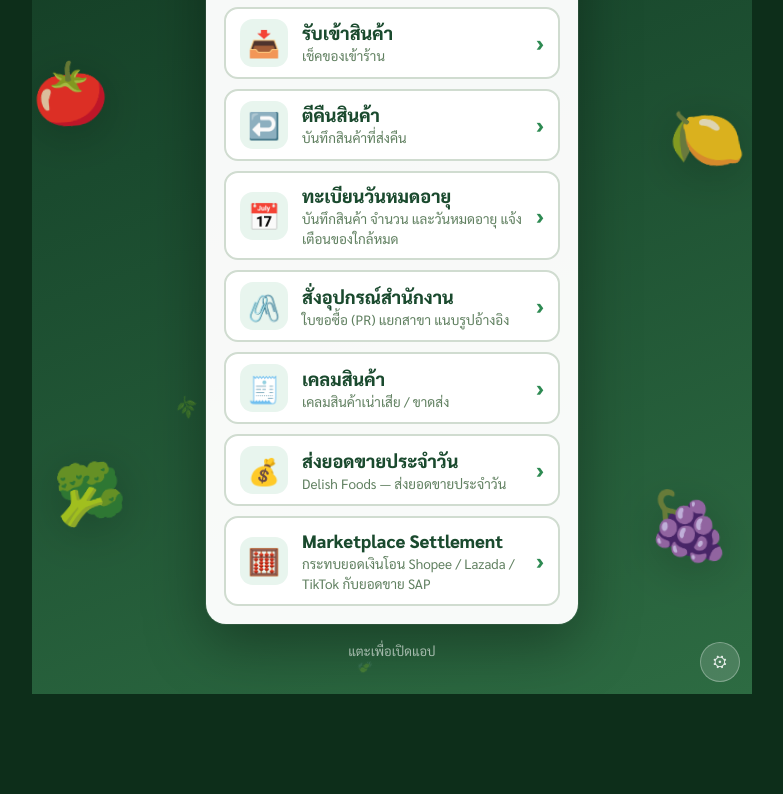
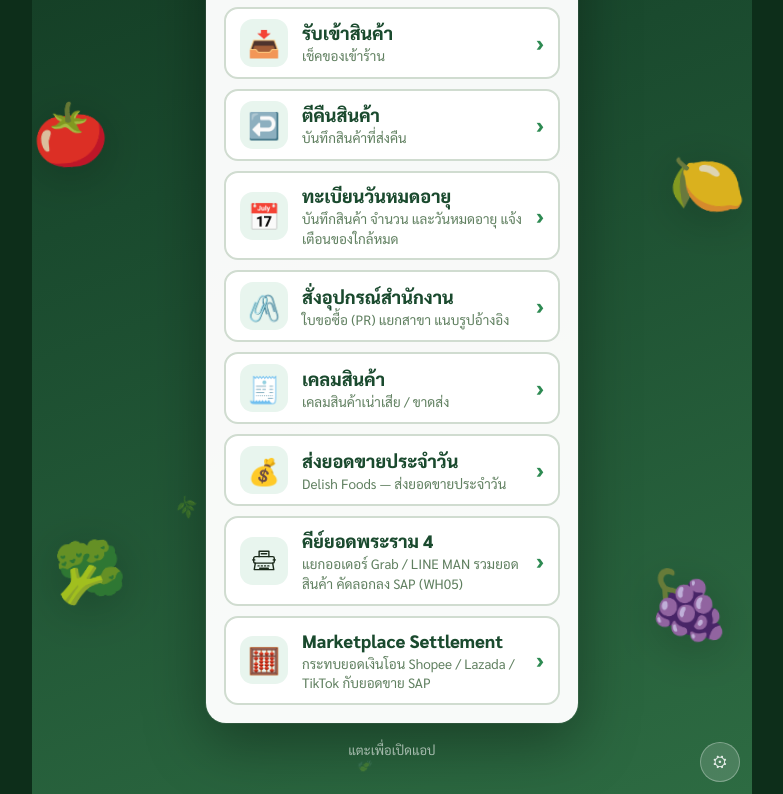
Before and after one commit to suphatsonw-glitch/homepage, a plain HTML site: page index.html in a window 1280 px wide. Shown: the part 424-1218 px from the top of the page, without its empty margins (248-1031 px from the left). Before the commit the page ends 1118 px from the top, so only its background shows below. Drawn offline with Linux system fonts and the light colour scheme.

Commit message:
Add files via upload

```diff
--- a/index.html
+++ b/index.html
@@ -118,6 +118,7 @@ var APPS=[
   {id:"office",name:"สั่งอุปกรณ์สำนักงาน",desc:"ใบขอซื้อ (PR) แยกสาขา แนบรูปอ้างอิง",icon:"🖇️",url:"https://suphatsonw-glitch.github.io/smartofficeb2c/"},
   {id:"claim",name:"เคลมสินค้า",desc:"เคลมสินค้าเน่าเสีย / ขาดส่ง",icon:"🧾",url:"https://script.google.com/macros/s/AKfycbxsL8FEtKZdkLWo76yQDgOSqFUnPjoHyQOL6b4gNB4zJUlm3WintwTmMTGM9DbvvX4/exec"},
   {id:"dailysales",name:"ส่งยอดขายประจำวัน",desc:"Delish Foods — ส่งยอดขายประจำวัน",icon:"💰",url:"https://pcsupervisordelish-sketch.github.io/DailySalesReport/"},
+  {id:"keyrama4",name:"คีย์ยอดพระราม 4",desc:"แยกออเดอร์ Grab / LINE MAN รวมยอดสินค้า คัดลอกลง SAP (WH05)",icon:"<svg viewBox=\"0 0 48 48\" width=\"1em\" height=\"1em\" fill=\"none\" stroke=\"currentColor\" stroke-width=\"2.6\" stroke-linecap=\"round\" stroke-linejoin=\"round\" aria-hidden=\"true\"><path d=\"M15 16V6h18v10\"/><path d=\"M19 10.5h10\"/><rect x=\"5\" y=\"16\" width=\"38\" height=\"12\" rx=\"3\"/><path d=\"M3 22h4M41 22h4\"/><path d=\"M8 28l-2 12h36l-2-12\"/><path d=\"M13 33h2M19 33h2M25 33h2M31 33h2M16 37.5h16\"/></svg>",url:"https://suphatsonw-glitch.github.io/smartkeyrama4b2c/"},
   {id:"marketplace",name:"Marketplace Settlement",desc:"กระทบยอดเงินโอน Shopee / Lazada / TikTok กับยอดขาย SAP",icon:"🧮",url:"https://suphatsonw-glitch.github.io/marketplace-settlement/"}
 ];
 var KEY="hub-links-v2";
@@ -132,7 +133,7 @@ function render(){
     el.className="choice"+(soon?" soon":a.url?"":" empty");
     el.href=a.url||"#";
     el.innerHTML='<div class="ci"></div><div class="ct"><b></b><span></span></div><div class="arrow"></div>';
-    el.querySelector(".ci").textContent=a.icon;
+    var ci=el.querySelector(".ci"); if(String(a.icon).indexOf("<svg")===0) ci.innerHTML=a.icon; else ci.textContent=a.icon;
     el.querySelector("b").textContent=a.name;
     el.querySelector("span").textContent=a.desc;
     el.querySelector(".arrow").textContent=soon?"เร็ว ๆ นี้":a.url?"›":"ใส่ลิงก์";
```
